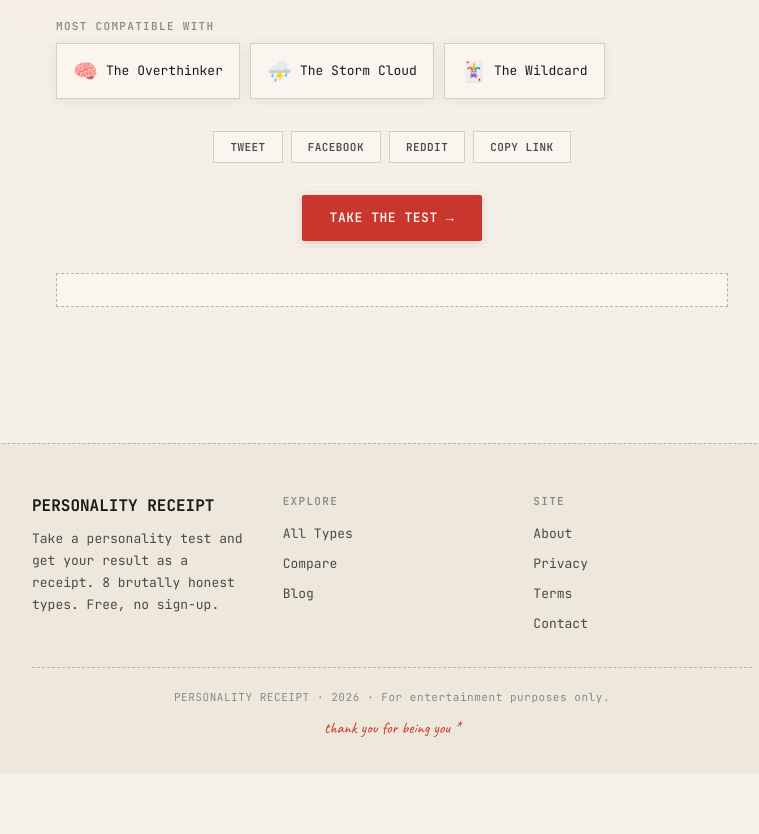
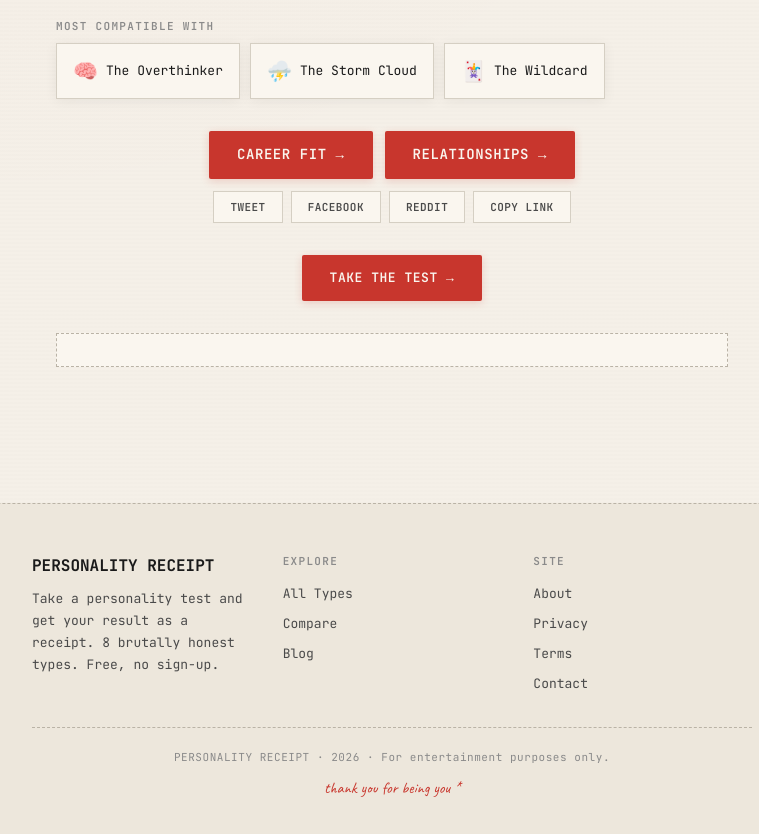
Before and after one commit to pengcc001-netizen/personality-receipt, a React (Vite) app: page /types/the-cozy-blanket in a window 1280 px wide. Shown: the part 1980-2814 px from the top of the page, without its empty margins (248-1007 px from the left). Before the commit the page ends 2754 px from the top, so only its background shows below. Built offline with nearby package versions, Linux system fonts and the light colour scheme.

Commit message:
fix: add internal links from TypeDetailPage to careers and relationships sub-pages
TypeDetailPage was not linking to /types/{slug}/careers and /types/{slug}/relationships,
creating orphan pages unreachable by crawlers.

```diff
--- a/src/pages/TypeDetailPage.tsx
+++ b/src/pages/TypeDetailPage.tsx
@@ -149,7 +149,9 @@ export default function TypeDetailPage() {
         </section>
       )}
 
-      <div style={{ marginTop: 32 }}>
+      <div style={{ marginTop: 32, display: 'flex', gap: 12, justifyContent: 'center', flexWrap: 'wrap' }}>
+        <Link to={`/types/${type.slug}/careers`} className="btn btn-stamp" style={{ fontSize: 14 }}>Career Fit →</Link>
+        <Link to={`/types/${type.slug}/relationships`} className="btn btn-stamp" style={{ fontSize: 14 }}>Relationships →</Link>
         <ShareButtons url={url} title={`${type.name} — $${type.receiptTotal.toFixed(2)} receipt total`} />
       </div>
 
```
